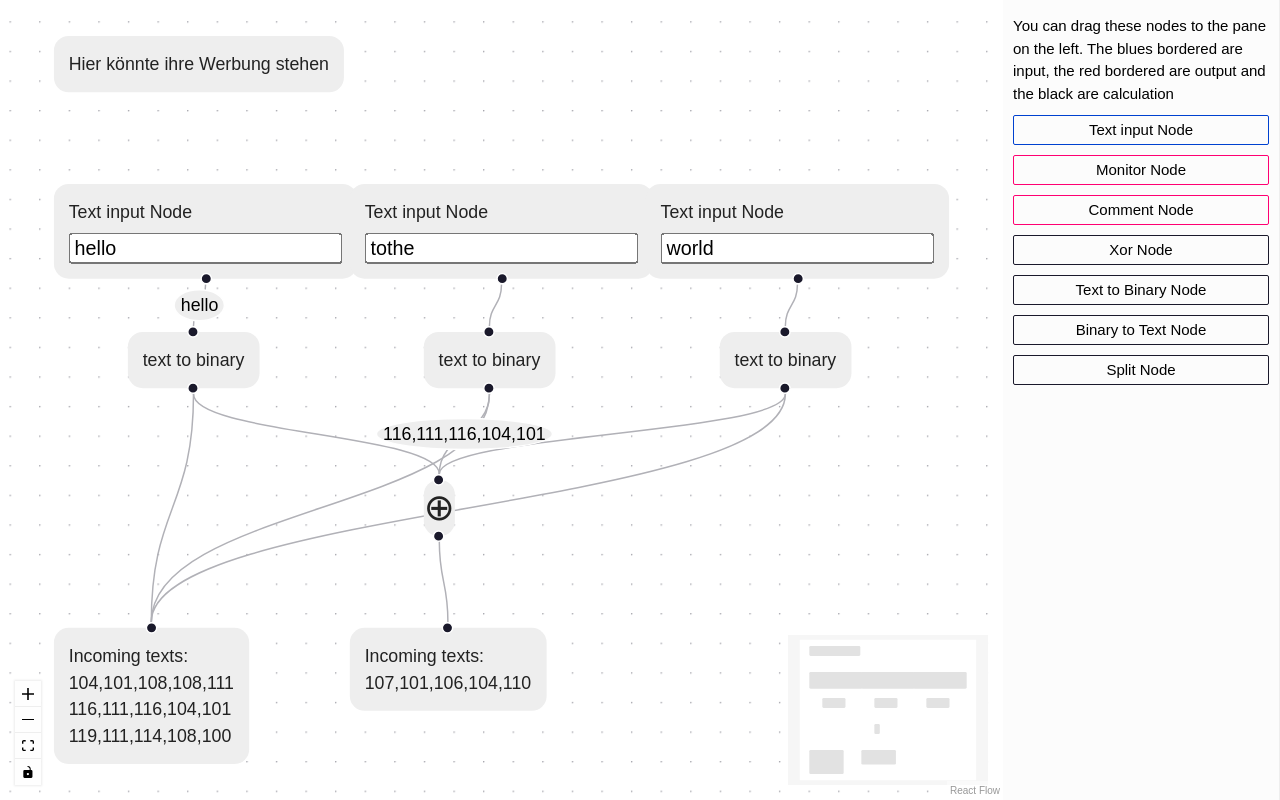
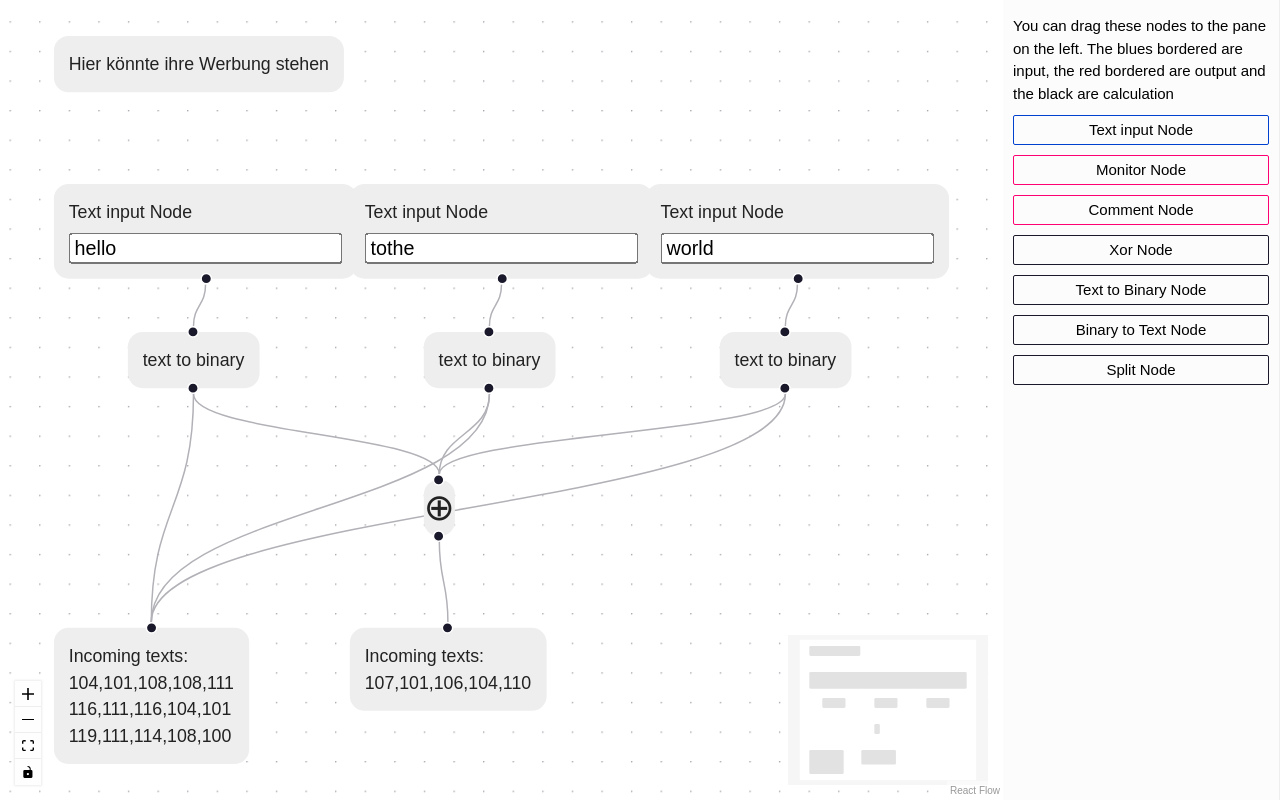
Before and after one commit to Ebenengitarre68/CryptoVisualizer, a React (Vite) app: page / in a window 1280 px wide. Built offline with nearby package versions, Linux system fonts and the light colour scheme.

Commit message:
Added Display edge toggle via ContextMenu

```diff
--- a/src/App.tsx
+++ b/src/App.tsx
@@ -1,4 +1,4 @@
-import React, {useCallback, useRef} from 'react';
+import React, {useCallback, useRef, useState} from 'react';
 import {
   ReactFlow,
   Controls,
@@ -24,6 +24,7 @@ import SplitNode from "./nodes/SplitNode.tsx";
 import {DnDProvider, useDnD} from "./DnDContext.tsx";
 import Sidebar from "./Sidebar.tsx";
 import DisplayEdge from "./edges/DisplayEdge.tsx";
+import ContextMenu from "./edges/ContextMenu.tsx";
 
 const nodeTypes = {
   text: TextNode,
@@ -37,6 +38,11 @@ const nodeTypes = {
 
 const edgeTypes = {
   display: DisplayEdge,
+};
+
+const defaultEdgeOptions = {
+  animated: false,
+  type: 'display',
 };
 
 const initNodes: MyNode[] = [
@@ -124,7 +130,6 @@ const initEdges: Edge[] = [
     source: 't1',
     sourceHandle:'text',
     target: '2b1',
-    type:'display',
   },
   {
     id: 't2-2b2',
@@ -192,6 +197,8 @@ const CustomNodeFlow = () => {
   const [edges, setEdges, onEdgesChange] = useEdgesState(initEdges);
   const { screenToFlowPosition } = useReactFlow();
   const [type] = useDnD();
+  const [menu, setMenu] = useState(null);
+  const ref = useRef(null);
 
 
   const onConnect: OnConnect = useCallback(
@@ -203,6 +210,26 @@ const CustomNodeFlow = () => {
     event.preventDefault();
     event.dataTransfer.dropEffect = 'move';
   }, []);
+
+  const onEdgeContextMenu = useCallback(
+      (event, edge) => {
+        // Prevent native context menu from showing
+        event.preventDefault();
+
+        // Calculate position of the context menu. We want to make sure it
+        // doesn't get positioned off-screen.
+        const pane = ref.current.getBoundingClientRect();
+        setMenu({
+          id: edge.id,
+          top: event.clientY < pane.height - 200 && event.clientY,
+          left: event.clientX < pane.width - 200 && event.clientX,
+          right: event.clientX >= pane.width - 200 && pane.width - event.clientX,
+          bottom:
+              event.clientY >= pane.height - 200 && pane.height - event.clientY,
+        });
+      },
+      [setMenu],
+  )
 
   const onDrop = useCallback(
       (event) => {
@@ -228,10 +255,15 @@ const CustomNodeFlow = () => {
       [screenToFlowPosition, type],
   );
 
+  // Close the context menu if it's open whenever the window is clicked.
+  const onPaneClick = useCallback(() => setMenu(null), [setMenu]);
+
+
   return (
-      <div className="dndflow">
-        <div className="reactflow-wrapper" ref={reactFlowWrapper}>
+      <div className="dndflow" onClick={onPaneClick}>
+        <div className="reactflow-wrapper"  ref={reactFlowWrapper}>
           <ReactFlow
+              ref = {ref}
               nodes={nodes}
               edges={edges}
               onNodesChange={onNodesChange}
@@ -241,13 +273,16 @@ const CustomNodeFlow = () => {
               edgeTypes={edgeTypes}
               onDrop={onDrop}
               onDragOver={onDragOver}
-
               fitView
+              onEdgeContextMenu={onEdgeContextMenu}
+              defaultEdgeOptions={defaultEdgeOptions}
           >
             <MiniMap zoomable pannable nodeStrokeWidth={3}/>
             <Controls/>
             <Background/>
+            {menu && <ContextMenu {...menu}/>}
           </ReactFlow>
+
         </div>
         <Sidebar />
       </div>
--- /dev/null
+++ b/src/edges/ContextMenu.tsx
@@ -0,0 +1,36 @@
+import React, { useCallback } from 'react';
+import { useReactFlow } from '@xyflow/react';
+
+export default function ContextMenu({
+                                        id,
+                                        top,
+                                        left,
+                                        right,
+                                        bottom,
+                                        ...props
+                                    }) {
+    const {updateEdgeData , getEdge} = useReactFlow();
+
+
+    const monitor = useCallback(() => {
+        if (getEdge(id)?.data == null || getEdge(id)?.data?.["monitor"] == null) {
+            updateEdgeData(id, {monitor: true})
+        }
+        else {
+            updateEdgeData(id, {monitor: !getEdge(id).data["monitor"]})
+        }
+
+    }, [id]);
+
+
+
+    return (
+        <div
+            style={{ top, left, right, bottom }}
+            className="context-menu"
+            {...props}
+        >
+            <button onClick={monitor}>toggle monitor</button>
+        </div>
+    );
+}
--- a/src/edges/DisplayEdge.tsx
+++ b/src/edges/DisplayEdge.tsx
@@ -2,13 +2,12 @@ import React, {useContext} from 'react';
 import {
     BaseEdge,
     getBezierPath,
-    useReactFlow,
     type EdgeProps, EdgeLabelRenderer, useNodesData,
 } from '@xyflow/react';
 
 
 export default function DisplayEdge({
-                                        id,
+                                        data,
                                         sourceX,
                                         sourceY,
                                         targetX,
@@ -32,11 +31,11 @@ export default function DisplayEdge({
 
 
 
-    return (
+    return data != null && data?.["monitor"] == true ?(
         <>
             <BaseEdge path={edgePath} markerEnd={markerEnd} style={style} />
             <EdgeLabelRenderer>
-                <div
+                 <div
                     style={{
                         position: 'absolute',
                         transform: `translate(-50%, -50%) translate(${labelX}px,${labelY}px)`,
@@ -51,5 +50,14 @@ export default function DisplayEdge({
                 </div>
             </EdgeLabelRenderer>
         </>
-    );
+    )  :
+        (
+            <>
+                <BaseEdge path={edgePath} markerEnd={markerEnd} style={style} />
+            </>
+        )
+
+
+
+        ;
 }
--- a/src/index.css
+++ b/src/index.css
@@ -83,10 +83,31 @@ body {
 .edgelabel {
   width: fit-content;
   height: fit-content;
-  padding: 4px;
+  padding: 5px;
   background: #eee;
   border: 1px solid #fff;
-  border-radius: 100%;
+  border-radius: 10px;
   font-size: 12px;
   line-height: 1;
 }
+
+.context-menu {
+  background: white;
+  border-style: solid;
+  border-radius: 4px;
+  border-width: 2px;
+  position: absolute;
+  z-index: 10;
+}
+
+.context-menu button {
+  border: none;
+  display: block;
+  padding: 0.5em;
+  text-align: left;
+  width: 100%;
+}
+
+.context-menu button:hover {
+  background: rgb(255, 255, 255);
+}
--- a/src/nodes/SplitNode.tsx
+++ b/src/nodes/SplitNode.tsx
@@ -21,10 +21,12 @@ function SplitNode({id, data}: NodeProps) {
     );
     let width:number = data.outputs * 25 + 5;
     const uppdateHandles = useCallback(()=>{
-        if( data.out >= 2){
+        if( data.out < 2){
+            updateNodeData(id, {outputs:2})
+        } else if ( data.out >= 512 ) {
+            updateNodeData(id, {outputs:512})
+        } else {
             updateNodeData(id, {outputs:data.out})
-        } else {
-            updateNodeData(id, {outputs:2})
         }
         useUpdateNodeInternals()
     })
@@ -68,7 +70,7 @@ function SplitNode({id, data}: NodeProps) {
             <div style={{textAlign:"center"}}>Split Node</div>
             <div><input onChange={evt => {
                 data.out = evt.target.value;
-            }} type="number" min="2" style={{width: 50}}/> Outputs (min 2)</div>
+            }} type="number" min="2" max = "512" style={{width: 50}}/> Outputs (min 2, max 512)</div>
             <input type="button" value="save" onClick={ uppdateHandles } />
         </div>
     ) : (
```
Also changed, not shown: Screenshots/Screenshot 2024-11-08 140256.png (added), Screenshots/Screenshot 2024-11-08 140307.png (added).
